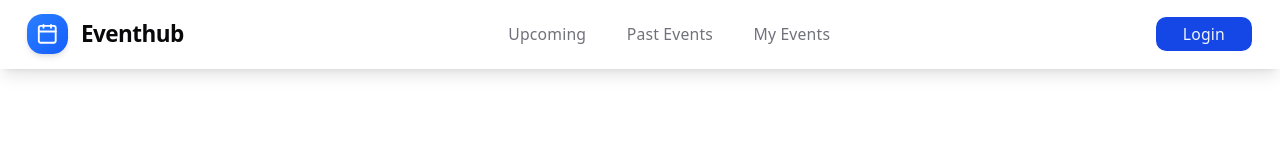
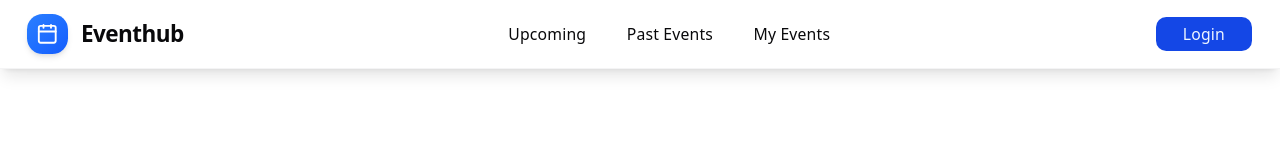
Before and after one commit to Ramanbaral/eventhub-frontend, a React (Vite) app: page /login in a window 1280 px wide. Shown: the top 160 px of the page. Built offline with nearby package versions, Linux system fonts and the light colour scheme; no server answers.

Commit message:
fix: minor ui issues

```diff
--- a/src/components/layout/Navbar.tsx
+++ b/src/components/layout/Navbar.tsx
@@ -39,30 +39,27 @@ export default function Navbar() {
         <div className="hidden items-center gap-1 md:flex">
           <Link
             to="/upcoming"
-            className="text-muted-foreground hover:bg-accent hover:text-accent-foreground rounded-md px-4 py-2 text-sm font-medium transition-all duration-200"
+            className="text-foreground hover:bg-primary/50 hover:text-primary rounded-md px-4 py-2 text-sm font-medium transition-all duration-200"
             activeProps={{
-              className:
-                "bg-blue-50 text-blue-600 hover:bg-blue-100 hover:text-blue-700",
+              className: "bg-blue-400 text-primary",
             }}
           >
             Upcoming
           </Link>
           <Link
             to="/past"
-            className="text-muted-foreground hover:bg-accent hover:text-accent-foreground rounded-md px-4 py-2 text-sm font-medium transition-all duration-200"
+            className="text-foreground hover:bg-primary/50 hover:text-primary rounded-md px-4 py-2 text-sm font-medium transition-all duration-200"
             activeProps={{
-              className:
-                "bg-blue-50 text-blue-600 hover:bg-blue-100 hover:text-blue-700",
+              className: "bg-blue-400 text-primary",
             }}
           >
             Past Events
           </Link>
           <Link
             to="/my-events"
-            className="text-muted-foreground hover:bg-accent hover:text-accent-foreground rounded-md px-4 py-2 text-sm font-medium transition-all duration-200"
+            className="text-foreground hover:bg-primary/50 hover:text-primary rounded-md px-4 py-2 text-sm font-medium transition-all duration-200"
             activeProps={{
-              className:
-                "bg-blue-50 text-blue-600 hover:bg-blue-100 hover:text-blue-700",
+              className: "bg-blue-400 text-primary",
             }}
           >
             My Events
--- a/src/routes/index.tsx
+++ b/src/routes/index.tsx
@@ -188,7 +188,7 @@ function IndexPage() {
         <div className="space-y-8">
           <EventGrid events={events} />
 
-          <Pagination className="justify-end">
+          <Pagination className="justify-center">
             <PaginationContent>
               <PaginationItem>
                 <PaginationPrevious
--- a/src/routes/my-events.tsx
+++ b/src/routes/my-events.tsx
@@ -218,7 +218,7 @@ function MyEventsPage() {
         <div className="space-y-8">
           <EventGrid events={events} />
 
-          <Pagination className="justify-end">
+          <Pagination className="justify-center">
             <PaginationContent>
               <PaginationItem>
                 <PaginationPrevious
--- a/src/routes/past.tsx
+++ b/src/routes/past.tsx
@@ -188,7 +188,7 @@ function PastEventsPage() {
         <div className="space-y-8">
           <EventGrid events={events} />
 
-          <Pagination className="justify-end">
+          <Pagination className="justify-center">
             <PaginationContent>
               <PaginationItem>
                 <PaginationPrevious
--- a/src/routes/upcoming.tsx
+++ b/src/routes/upcoming.tsx
@@ -188,7 +188,7 @@ function UpcomingEventsPage() {
         <div className="space-y-8">
           <EventGrid events={events} />
 
-          <Pagination className="justify-end">
+          <Pagination className="justify-center">
             <PaginationContent>
               <PaginationItem>
                 <PaginationPrevious
```
Also changed, not shown: src/index.css (+7 -4 lines).
